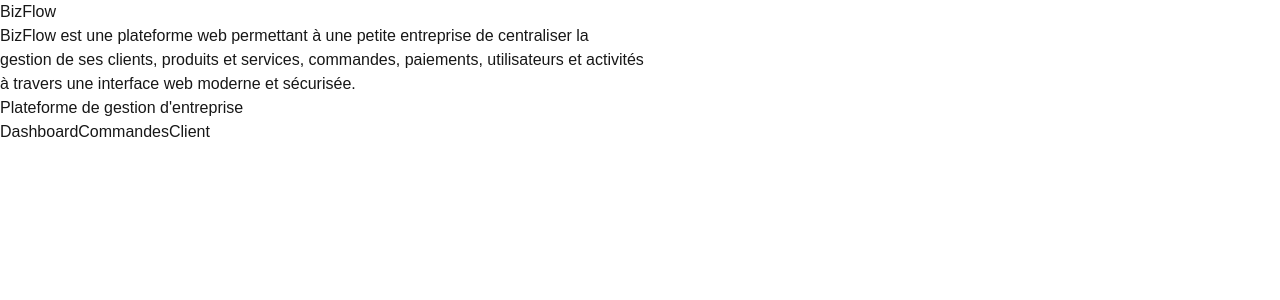
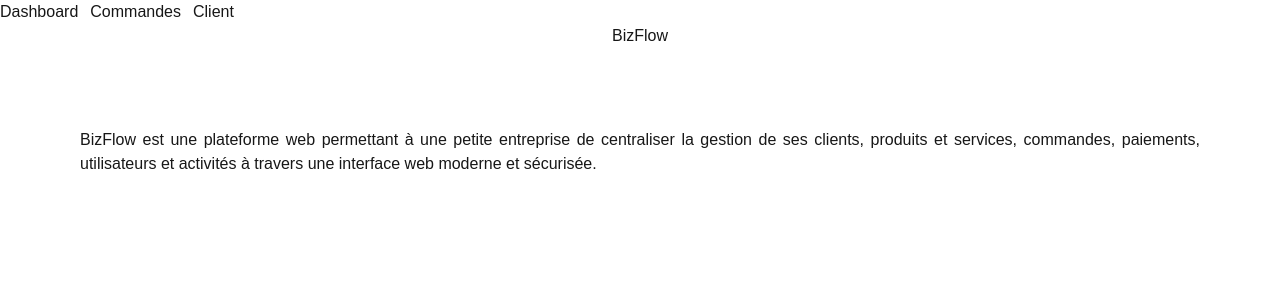
Before and after one commit to FinoanaMIrado/BizFlow, a Next.js app: page / in a window 1280 px wide. Shown: the top 300 px of the page. Built offline with nearby package versions, Linux system fonts and the light colour scheme.

Commit message:
add: many test

```diff
--- a/app/page.tsx
+++ b/app/page.tsx
@@ -1,18 +1,19 @@
 export default function Home(){
   return(
     <main>
-      <h1>BizFlow</h1>
-      <section>
-        <p>BizFlow est une plateforme web permettant à une petite entreprise de centraliser la
-<br />gestion de ses clients, produits et services, commandes, paiements, utilisateurs et activités
-<br />à travers une interface web moderne et sécurisée.</p>
-      </section>
-      <p>Plateforme de gestion d'entreprise</p>
-      <nav>
+      <nav className="flex gap-x-3">
         <a href="#dash">Dashboard</a>
         <a href="#cmd">Commandes</a>
         <a href="#clt">Client</a>
       </nav>
+      <h1 className="text-center">BizFlow</h1>
+      <section>
+        <p className="text-justify m-20">BizFlow est une plateforme web permettant à une petite entreprise de centraliser la
+  gestion de ses clients, produits et services, commandes, paiements, utilisateurs et activités
+à travers une interface web moderne et sécurisée.</p>
+      </section>
+      {/* <p>Plateforme de gestion d'entreprise</p> */}
+
     </main>
   )
 }
```
